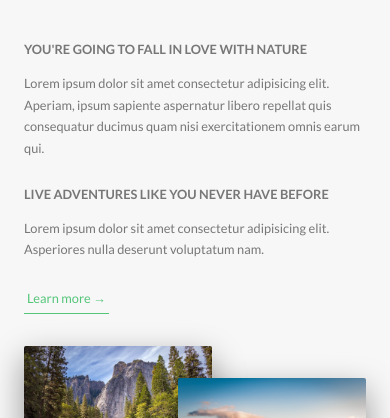
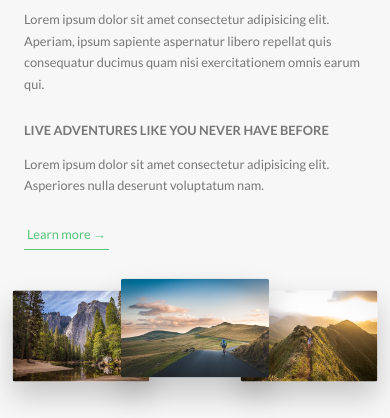
Before and after one commit to HajimeNoJosh/CSS-Natours-Starter, a website: page dist/index.html in a window 390 px wide. Shown: the part 926-1344 px from the top of the page. Drawn offline with Linux system fonts and the light colour scheme.

Commit message:
writing media querier - Tours, Stories, and Booking Sections

```diff
--- a/sass/base/_utilities.scss
+++ b/sass/base/_utilities.scss
@@ -4,10 +4,16 @@
 
 .u-margin-bottom-big {
   margin-bottom: 8rem !important;
+  @include respond(tab-port) {
+    margin-bottom: 5rem !important;
+  }
 }
 
 .u-margin-bottom-medium {
   margin-bottom: 4rem !important;
+  @include respond(tab-port) {
+    margin-bottom: 3rem !important;
+  }
 }
 
 .u-margin-bottom-small {
--- a/sass/components/_composition.scss
+++ b/sass/components/_composition.scss
@@ -9,20 +9,40 @@
     z-index: 10;
     transition: all 0.2s;
     outline-offset: 2rem;
+    @include respond(tab-port) {
+      float: left;
+      position: relative;
+      width: 33.33333333%;
+      box-shadow: 0 1.5rem 3rem rgba($color-black, .2);
+    }
 
     &--p1 {
       left: 0;
       top: -2rem;
+      @include respond(tab-port) {
+        top: 0;
+        transform: scale(1.2);
+      }
     }
 
     &--p2 {
       right: 0;
       top: 2rem;
+      @include respond(tab-port) {
+        top: -1rem;
+        transform: scale(1.3);
+        z-index: 19;
+      }
     }
 
     &--p3 {
       left: 20%;
       top: 10rem;
+      @include respond(tab-port) {
+        left: 0;
+        top: 0;
+        transform: scale(1.2);
+      }
     }
 
     &:hover {
--- a/sass/components/_feature-box.scss
+++ b/sass/components/_feature-box.scss
@@ -6,6 +6,9 @@
   border-radius: 3px;
   box-shadow: 0 1.5rem 4rem rgba($color-black, .15);
   transition: transform 0.3s;
+  @include respond(tab-port) {
+    padding: 2rem;
+  }
 
   &__icon {
     font-size: 6rem;
@@ -14,6 +17,9 @@
     background-image: linear-gradient(to right, $color-primary-light, $color-primary-dark);
     -webkit-background-clip: text;
     color: transparent;
+    @include respond(tab-port) {
+      margin-bottom: 0;
+    }
   }
 
   &:hover {
--- a/sass/layout/_footer.scss
+++ b/sass/layout/_footer.scss
@@ -10,6 +10,9 @@
   &__logo-box {
     text-align: center;
     margin-bottom: 8rem;
+    @include respond(tab-port) {
+      margin-bottom: 6rem;
+    }
   }
 
   &__logo {
--- a/sass/pages/_home.scss
+++ b/sass/pages/_home.scss
@@ -2,6 +2,9 @@
   background-color: $color-grey-light-1;
   padding: 25rem 0;
   margin-top: -20vh;
+  @include respond(tab-port) {
+    padding: 20rem 0;
+  }
 }
 
 .section-features {
@@ -14,22 +17,34 @@
   & > * {
     transform: skewY(7deg);
   }
+  @include respond(tab-port) {
+    padding: 10rem 0;
+  }
 }
 
 .section-tours {
   background-color: $color-grey-light-1;
   padding: 25rem 0 15rem;
   margin-top: -10rem;
+  @include respond(tab-port) {
+    padding: 20rem 0 10rem;
+  }
 }
 
 .section-stories {
   position: relative;
   padding: 15rem 0;
+  @include respond(tab-port) {
+    padding: 10rem 0;
+  }
 }
 
 .section-book {
   padding: 15rem 0;
   background-image: linear-gradient(to right bottom, $color-primary-light, $color-primary-dark);
+  @include respond(tab-port) {
+    padding: 10rem 0;
+  }
 }
 
 .book {
```
Also changed, not shown: dist/css/style.css, dist/index.html.
